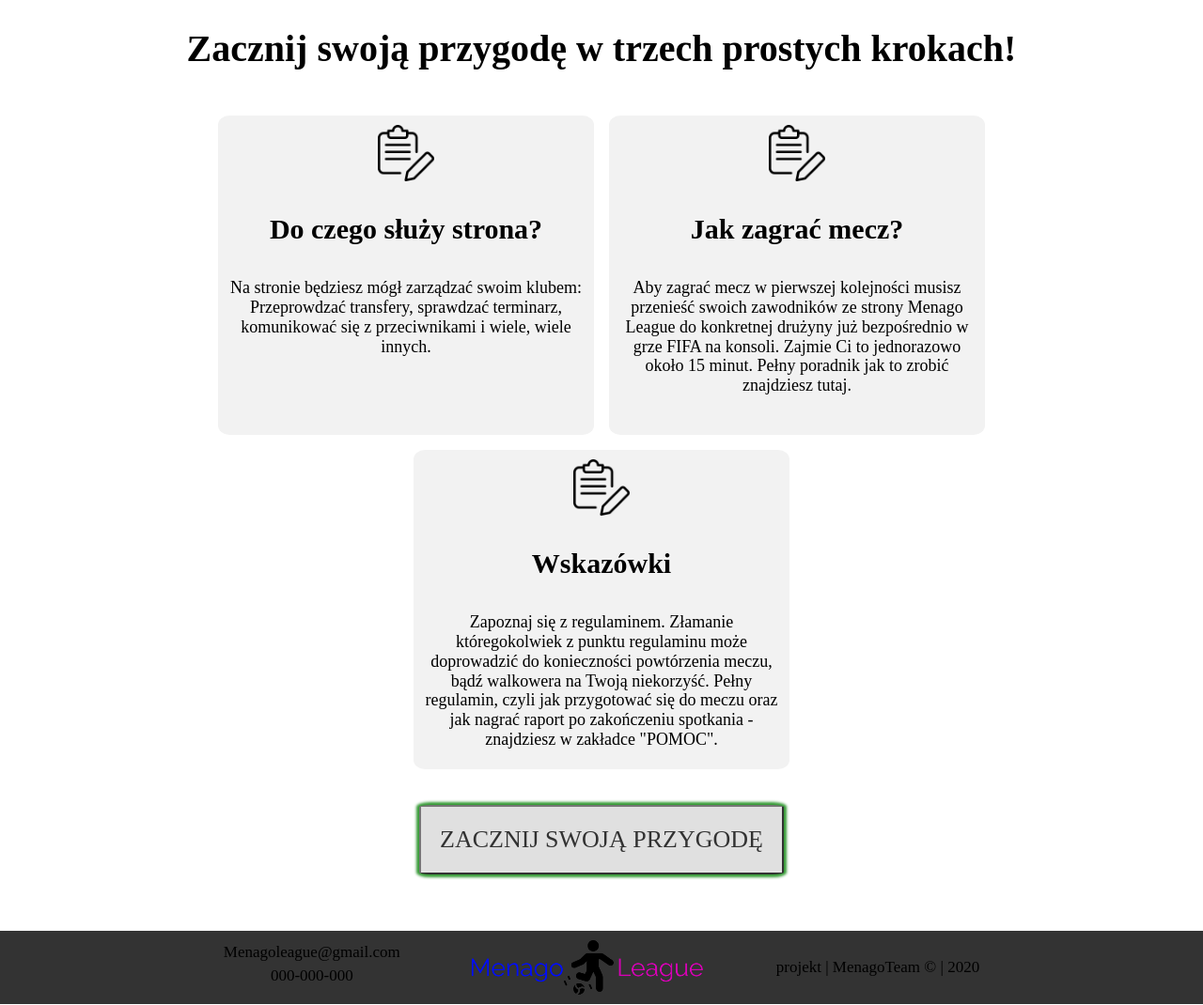
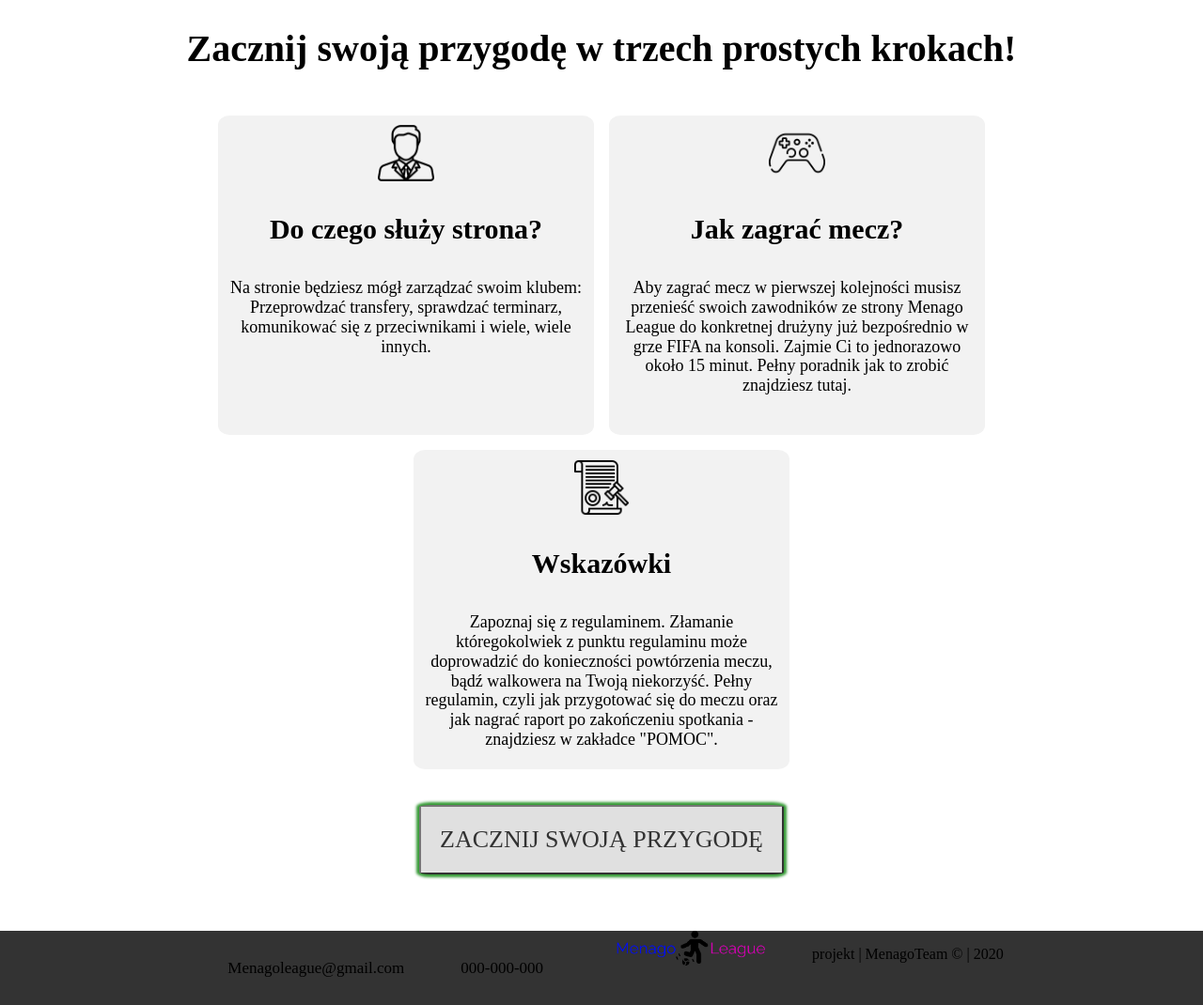
Before and after one commit to gracstol/secondproject, a plain HTML site: page index.html in a window 1280 px wide. Shown: the part 1380-2450 px from the top of the page at 94% size. Drawn offline with nearby package versions, Linux system fonts and the light colour scheme.

Commit message:
change icons

```diff
--- a/index.html
+++ b/index.html
@@ -111,7 +111,8 @@
             </h3>
             <div class="introducing__storage">
                 <div class="introducing__storage-first storage-styles">
-                    <img src="pictures/register.png" alt="Register-icon" class="introducing__storage-icon">
+                    <img src="pictures/manager.png" alt="Manager-icon" class="introducing__storage-icon">
+                    <!-- Icons made by <a href="https://www.flaticon.com/authors/dinosoftlabs" title="DinosoftLabs">DinosoftLabs</a> from <a href="https://www.flaticon.com/" title="Flaticon"> www.flaticon.com</a> -->
                     <h2 class="introducing__storage-header">
                         Do czego służy strona?
                     </h2>
@@ -120,7 +121,8 @@
                     </p>
                 </div>
                 <div class="introducing__storage-second storage-styles">
-                    <img src="pictures/register.png" alt="Register-icon" class="introducing__storage-icon">
+                    <img src="pictures/games.png" alt="Gamepad-icon" class="introducing__storage-icon">
+                   <!-- Icons made by <a href="https://www.flaticon.com/authors/freepik" title="Freepik">Freepik</a> from <a href="https://www.flaticon.com/" title="Flaticon"> www.flaticon.com</a> -->
                     <h2 class="introducing__storage-header">
                         Jak zagrać mecz?
                     </h2>
@@ -129,7 +131,8 @@
                     </p>
                 </div>
                 <div class="introducing__storage-third storage-styles">
-                    <img src="pictures/register.png" alt="Register-icon" class="introducing__storage-icon">
+                    <img src="pictures/auction.png" alt="Auction-icon" class="introducing__storage-icon">
+                    <!-- Icons made by <a href="https://www.flaticon.com/authors/surang" title="surang">surang</a> from <a href="https://www.flaticon.com/" title="Flaticon"> www.flaticon.com</a> -->
                     <h2 class="introducing__storage-header">
                         Wskazówki
                     </h2>
@@ -150,20 +153,12 @@
 
     <footer class="footer">
         <div class="footer-container">
-            <div class="footer-contact">
-                <div>
-                    <a href="mailto:" class="footer-contact__link"> Menagoleague@gmail.com </a>
-                </div>
-                <div>
-                    <a href="tel:00000000" class="footer-contact__link"> 000-000-000 </a>
-                </div>
-            </div>
-            <div class="footer-logo">
+                <a href="mailto:" class="footer-contact__link"> Menagoleague@gmail.com </a>
+                <a href="tel:00000000" class="footer-contact__link"> 000-000-000 </a>
                 <img src="pictures/logo.png" class="footer-logo__link">
-            </div>
-            <div class="footer-copywright">
-                projekt | MenagoTeam &copy; | 2020
-            </div>
+                <p>
+                    projekt | MenagoTeam &copy; | 2020
+                </p>
         </div>
     </footer>
 
--- a/stylecss/footer.css
+++ b/stylecss/footer.css
@@ -4,13 +4,10 @@
     background-color: #333;
     text-align: center;
     justify-content: center;
-    padding: 10px;
 }
 
 .footer-contact
 {
-    align-items: center;
-    justify-content: center;
     line-height: 1.5;
 }
 
@@ -19,13 +16,13 @@
     text-decoration: none;
     color:  #000;
     font-size: 17px;
+    padding: 30px;
 }
 
-.footer-logo
+.footer-logo__link
 {
-    display: flex;
-    align-items: center;
-    justify-content: center;
+    width: 20%;
+    height: 60%;
 }
 
 .footer-copywright
```
Also changed, not shown: pictures/auction.png (added), pictures/games.png (added), pictures/manager.png (added).
